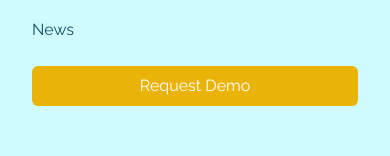
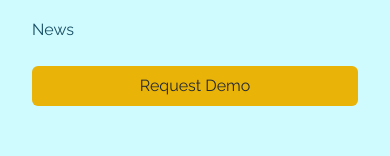
Before and after one commit to NyansapoAI/website, a Next.js app: page / in a window 390 px wide. Both pictures are taken after a click on the button "Toggle Menu". Shown: the part 216-372 px from the top of the page. Built offline with nearby package versions, Linux system fonts and the light colour scheme.

Commit message:
fix:changed cta btn text color to dark

```diff
--- a/src/app/navbar.tsx
+++ b/src/app/navbar.tsx
@@ -9,7 +9,7 @@ export default function Navbar() {
 
   return (
     <div className='w-full mb-12'>
-      <nav className='container relative flex flex-wrap items-center justify-between py-8 lg:justify-between dark:text-gray-100 '>
+      <nav className=' relative flex flex-wrap items-center justify-between py-8 lg:justify-between dark:text-gray-100 '>
         {/* Logo  */}
         <Disclosure>
           {({ open }) => (
@@ -66,7 +66,7 @@ export default function Navbar() {
                     ))}
                     <Link
                       href='/'
-                      className='w-full px-6 py-2 mt-4 text-center text-white bg-yellow-500 rounded-md lg:ml-5'
+                      className='w-full px-6 py-2 mt-4 text-center text-dark bg-yellow-500 rounded-md lg:ml-5'
                     >
                       <span className=''>Request Demo</span>
                     </Link>
```
